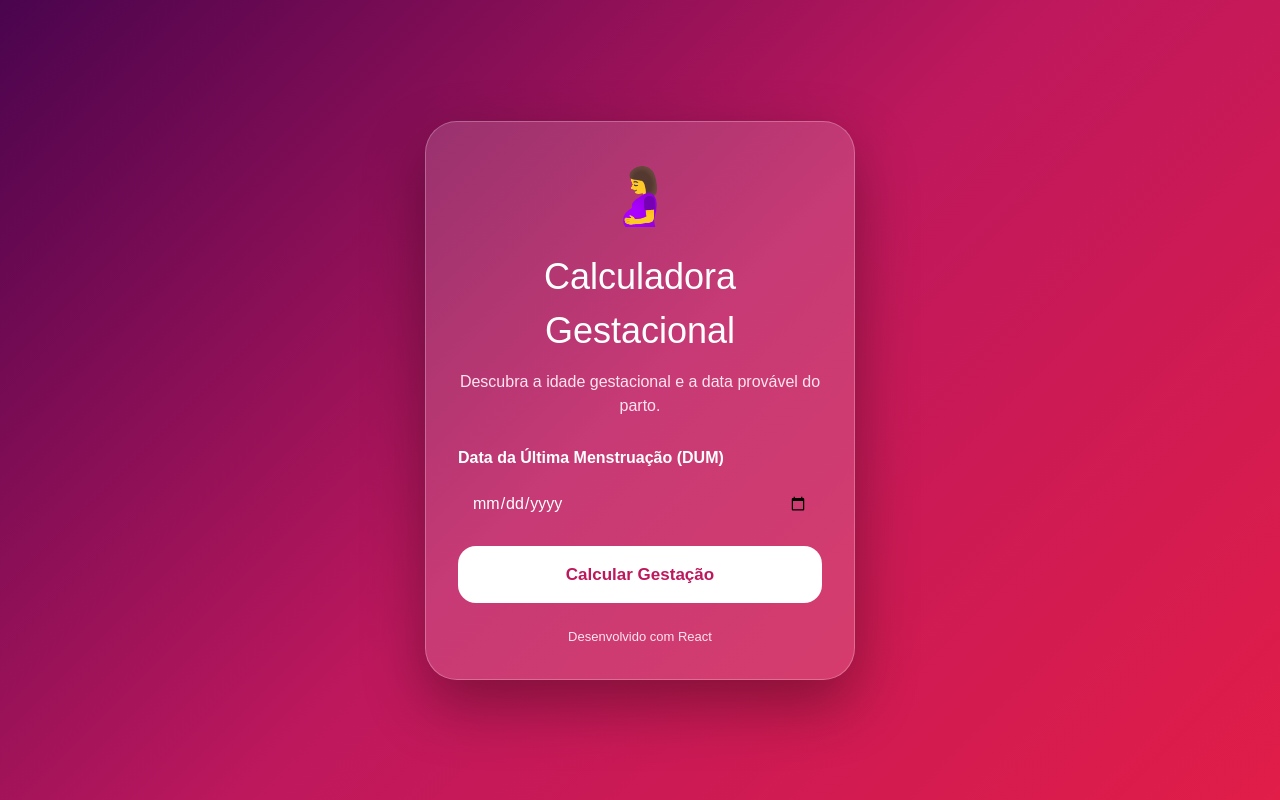
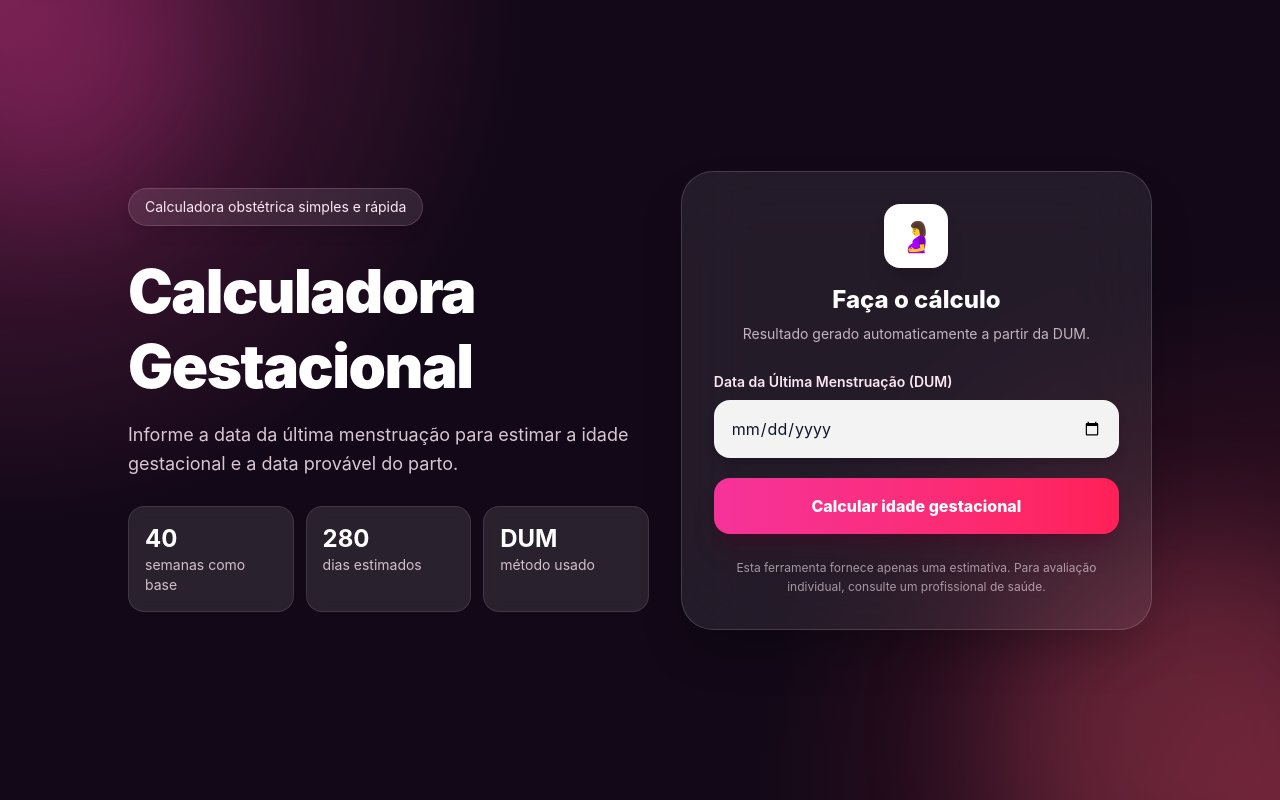
Before and after one commit to alejcrib/calculadora-gestacional, a React (Vite) app: page / in a window 1280 px wide. Built offline with nearby package versions, Linux system fonts and the light colour scheme.

Commit message:
Melhora design profissional

```diff
--- a/src/App.jsx
+++ b/src/App.jsx
@@ -1,7 +1,6 @@
-import "./App.css";
 import { useState } from "react";
 
-export default function App() {
+export default function CalculadoraGestacional() {
   const [dataUltimaMenstruacao, setDataUltimaMenstruacao] = useState("");
   const [resultado, setResultado] = useState(null);
   const [erro, setErro] = useState("");
@@ -30,7 +29,8 @@ export default function App() {
       return;
     }
 
-    const diasGestacao = Math.floor((hoje - dum) / (1000 * 60 * 60 * 24));
+    const diferencaMs = hoje.getTime() - dum.getTime();
+    const diasGestacao = Math.floor(diferencaMs / (1000 * 60 * 60 * 24));
 
     const semanas = Math.floor(diasGestacao / 7);
     const dias = diasGestacao % 7;
@@ -38,57 +38,130 @@ export default function App() {
     const dataParto = new Date(dum);
     dataParto.setDate(dataParto.getDate() + 280);
 
+    const opcoes = {
+      day: "2-digit",
+      month: "long",
+      year: "numeric",
+    };
+
     setResultado({
       semanas,
       dias,
-      parto: dataParto.toLocaleDateString("pt-BR"),
+      parto: dataParto.toLocaleDateString("pt-BR", opcoes),
     });
   };
 
   return (
-    <main className="pagina">
-      <section className="card">
-        <div className="emoji">🤰</div>
+    <main className="min-h-screen bg-[#120817] text-white overflow-hidden relative flex items-center justify-center px-5 py-10">
+      <div className="absolute inset-0 bg-[radial-gradient(circle_at_top_left,_rgba(236,72,153,0.35),_transparent_35%),radial-gradient(circle_at_bottom_right,_rgba(244,63,94,0.28),_transparent_35%)]" />
+      <div className="absolute -top-28 -left-28 h-80 w-80 rounded-full bg-pink-500/20 blur-3xl" />
+      <div className="absolute -bottom-32 -right-24 h-96 w-96 rounded-full bg-rose-400/20 blur-3xl" />
 
-        <h1>Calculadora Gestacional</h1>
+      <section className="relative w-full max-w-5xl grid lg:grid-cols-[1.05fr_0.95fr] gap-8 items-center">
+        <div className="space-y-7">
+          <span className="inline-flex items-center rounded-full border border-pink-300/20 bg-white/10 px-4 py-2 text-sm text-pink-100 shadow-lg backdrop-blur">
+            Calculadora obstétrica simples e rápida
+          </span>
 
-        <p className="descricao">
-          Descubra a idade gestacional e a data provável do parto.
+          <div className="space-y-4">
+            <h1 className="text-4xl sm:text-5xl lg:text-6xl font-black tracking-tight leading-tight">
+              Calculadora Gestacional
+            </h1>
+
+            <p className="max-w-xl text-base sm:text-lg text-pink-100/85 leading-relaxed">
+              Informe a data da última menstruação para estimar a idade gestacional e a data provável do parto.
             </p>
+          </div>
 
-        <label>Data da Última Menstruação (DUM)</label>
+          <div className="grid sm:grid-cols-3 gap-3 max-w-xl">
+            <div className="rounded-2xl border border-white/10 bg-white/10 p-4 backdrop-blur">
+              <p className="text-2xl font-bold">40</p>
+              <p className="text-sm text-pink-100/80">semanas como base</p>
+            </div>
+
+            <div className="rounded-2xl border border-white/10 bg-white/10 p-4 backdrop-blur">
+              <p className="text-2xl font-bold">280</p>
+              <p className="text-sm text-pink-100/80">dias estimados</p>
+            </div>
+
+            <div className="rounded-2xl border border-white/10 bg-white/10 p-4 backdrop-blur">
+              <p className="text-2xl font-bold">DUM</p>
+              <p className="text-sm text-pink-100/80">método usado</p>
+            </div>
+          </div>
+        </div>
+
+        <div className="rounded-[2rem] border border-white/15 bg-white/[0.08] p-6 sm:p-8 shadow-2xl backdrop-blur-2xl">
+          <div className="mb-7 text-center">
+            <div className="mx-auto mb-4 flex h-16 w-16 items-center justify-center rounded-2xl bg-white text-3xl shadow-xl">
+              🤰
+            </div>
+
+            <h2 className="text-2xl font-extrabold">Faça o cálculo</h2>
+            <p className="mt-2 text-sm text-pink-100/75">
+              Resultado gerado automaticamente a partir da DUM.
+            </p>
+          </div>
+
+          <div className="space-y-5">
+            <div>
+              <label className="mb-2 block text-sm font-semibold text-pink-100">
+                Data da Última Menstruação (DUM)
+              </label>
 
               <input
                 type="date"
                 value={dataUltimaMenstruacao}
                 onChange={(e) => setDataUltimaMenstruacao(e.target.value)}
+                className="w-full rounded-2xl border border-white/15 bg-white/95 px-4 py-4 text-slate-900 shadow-lg outline-none transition focus:border-pink-300 focus:ring-4 focus:ring-pink-300/30"
               />
+            </div>
 
-        {erro && <div className="erro">{erro}</div>}
-
-        <button onClick={calcularGestacao}>
-          Calcular Gestação
-        </button>
-
-        {resultado && (
-          <div className="resultado">
-            <h2>Resultado</h2>
-
-            <p>
-              <strong>Idade Gestacional:</strong>
-              <br />
-              {resultado.semanas} semanas e {resultado.dias} dias
-            </p>
-
-            <p>
-              <strong>Data Provável do Parto:</strong>
-              <br />
-              {resultado.parto}
-            </p>
+            {erro && (
+              <div className="rounded-2xl border border-red-300/30 bg-red-500/15 px-4 py-3 text-sm text-red-100">
+                {erro}
               </div>
             )}
 
-        <footer>Desenvolvido com React</footer>
+            <button
+              onClick={calcularGestacao}
+              className="w-full rounded-2xl bg-gradient-to-r from-pink-500 to-rose-500 px-5 py-4 text-base font-extrabold text-white shadow-xl shadow-pink-950/30 transition hover:-translate-y-0.5 hover:from-pink-400 hover:to-rose-400 active:translate-y-0"
+            >
+              Calcular idade gestacional
+            </button>
+          </div>
+
+          {resultado && (
+            <div className="mt-7 space-y-4 rounded-3xl border border-white/15 bg-white/10 p-5 backdrop-blur">
+              <div className="flex items-center justify-between gap-3 border-b border-white/10 pb-4">
+                <div>
+                  <p className="text-sm text-pink-100/75">Resultado</p>
+                  <h3 className="text-xl font-bold">Estimativa gestacional</h3>
+                </div>
+                <span className="rounded-full bg-emerald-400/15 px-3 py-1 text-xs font-bold text-emerald-100 border border-emerald-300/20">
+                  calculado
+                </span>
+              </div>
+
+              <div className="grid gap-4 sm:grid-cols-2">
+                <div className="rounded-2xl bg-white/10 p-4">
+                  <p className="text-sm text-pink-100/75">Idade gestacional</p>
+                  <p className="mt-1 text-3xl font-black">{resultado.semanas}</p>
+                  <p className="text-sm text-pink-100/80">semanas e {resultado.dias} dias</p>
+                </div>
+
+                <div className="rounded-2xl bg-white/10 p-4">
+                  <p className="text-sm text-pink-100/75">Data provável do parto</p>
+                  <p className="mt-2 text-xl font-black capitalize leading-snug">{resultado.parto}</p>
+                </div>
+              </div>
+            </div>
+          )}
+
+          <p className="mt-6 text-center text-xs leading-relaxed text-pink-100/60">
+            Esta ferramenta fornece apenas uma estimativa. Para avaliação individual, consulte um profissional de saúde.
+          </p>
+        </div>
       </section>
     </main>
   );
```
Lines whose indentation alone changed are shown as unchanged.
